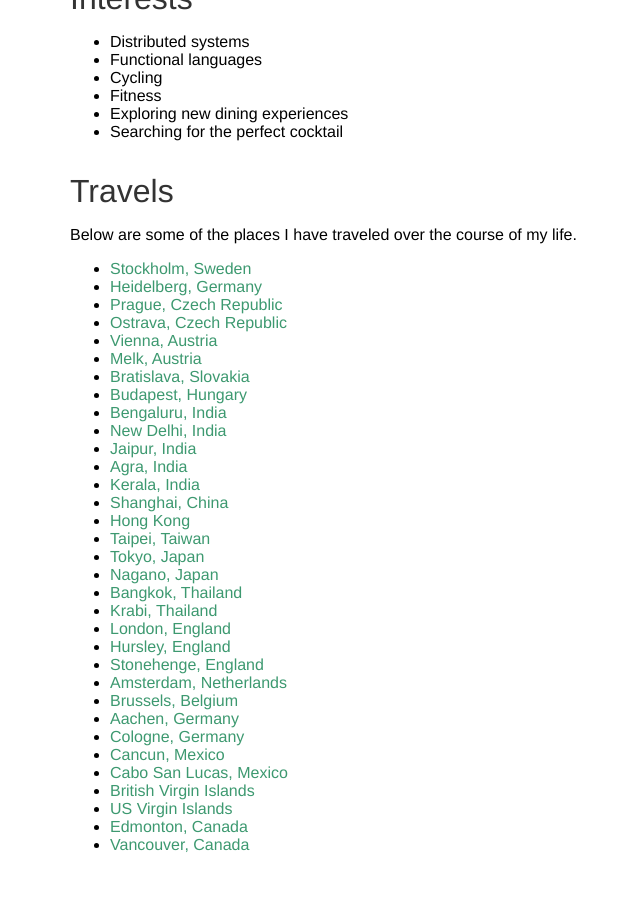
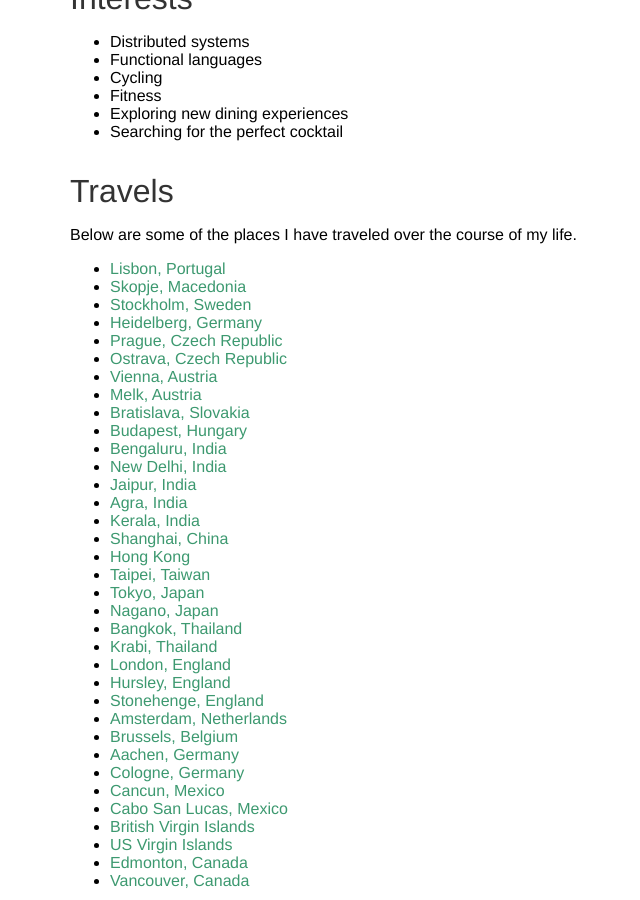
Before and after one commit to davidledwards/davidledwards.github.io, a Jekyll site: the page built from about/index.md, in a window 1280 px wide and 900 px high, scrolled down 2211 px. Shown: the whole window, without its empty margins (122-762 px from the left). Built offline with Jekyll 4.4.1, drawn with Linux system fonts in a browser that asks for light colours.

Commit message:
add new locations visited

```diff
--- a/about/index.md
+++ b/about/index.md
@@ -100,6 +100,8 @@ Other projects can be found on my GitHub [repository](https://github.com/davidle
 ## Travels
 Below are some of the places I have traveled over the course of my life.
 
+* [Lisbon, Portugal](https://goo.gl/maps/qNVNR1cBFRr)
+* [Skopje, Macedonia](https://goo.gl/maps/M1KannUcvTv)
 * [Stockholm, Sweden](https://goo.gl/maps/ehfkpwVLvTE2)
 * [Heidelberg, Germany](https://goo.gl/maps/uHj6DLnhQGF2)
 * [Prague, Czech Republic](https://goo.gl/maps/uKyN8qxyWH62)
```
